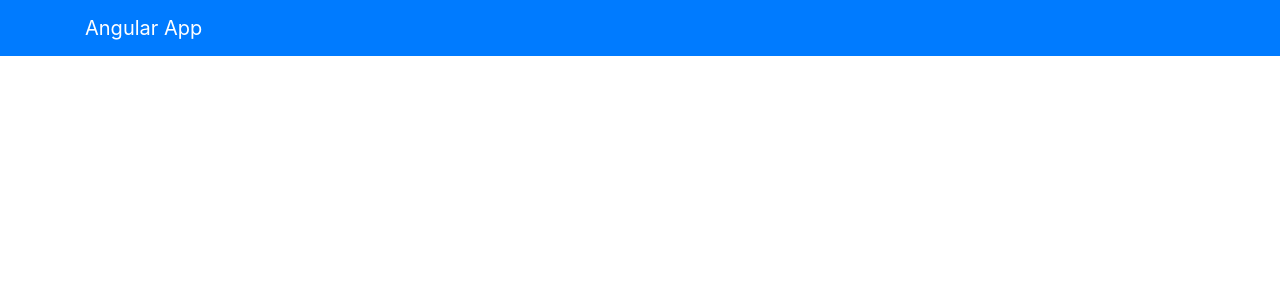
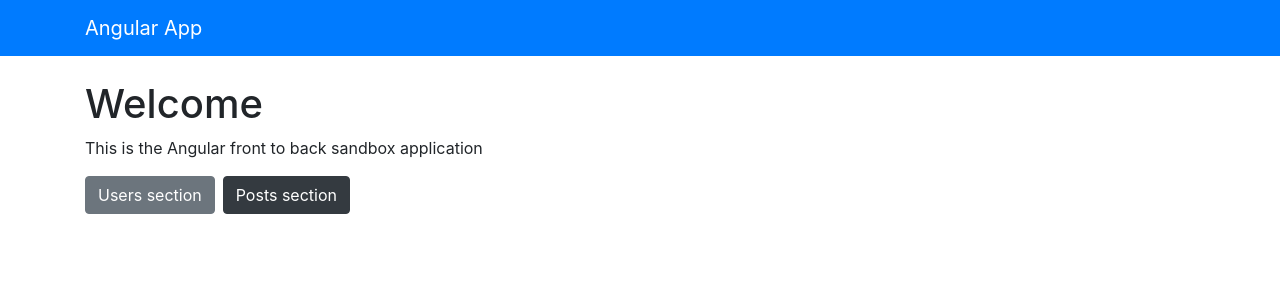
Before and after one commit to frenchy321/angular-front-to-back, an Angular app: page / in a window 1280 px wide. Shown: the top 300 px of the page. Built offline with nearby package versions, Linux system fonts and the light colour scheme.

Commit message:
imported 'HomeComponent', 'UsersComponent' and 'PostsComponent' and set path.

```diff
--- a/src/app/app-routing.module.ts
+++ b/src/app/app-routing.module.ts
@@ -1,8 +1,17 @@
 import { NgModule } from '@angular/core';
 import { RouterModule, Routes } from '@angular/router';
-import { from } from 'rxjs';
 
-const routes: Routes = [];
+import { HomeComponent } from './components/home/home.component';
+
+import { UsersComponent } from './components/users/users.component';
+
+import { PostsComponent } from './components/posts/posts.component';
+
+const routes: Routes = [
+  { path: '', component: HomeComponent },
+  { path: 'users', component: UsersComponent },
+  { path: 'posts', component: PostsComponent }
+];
 
 @NgModule({
   exports: [RouterModule],
--- a/src/app/components/home/home.component.html
+++ b/src/app/components/home/home.component.html
@@ -1 +1,4 @@
-<p>home works!</p>
+<h1>Welcome</h1>
+<p>This is the Angular front to back sandbox application</p>
+<button class="btn btn-secondary">Users section</button>
+<button class="btn btn-dark ml-2">Posts section</button>
```
